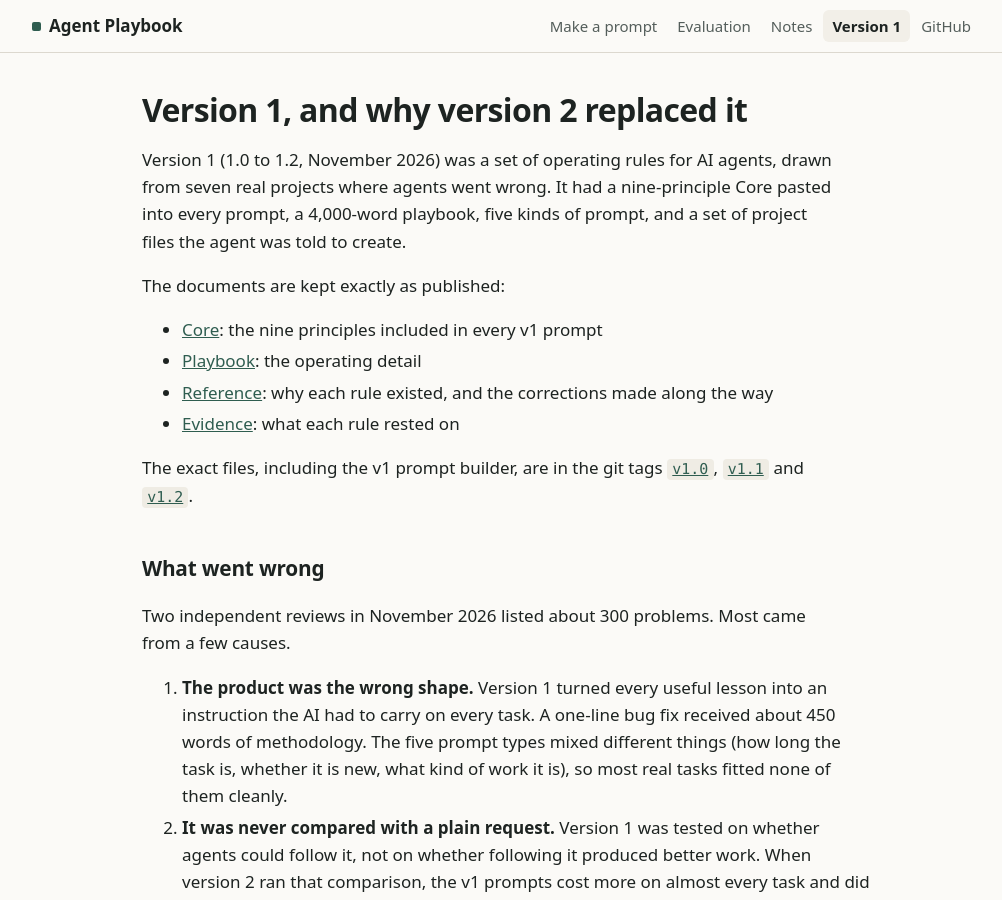
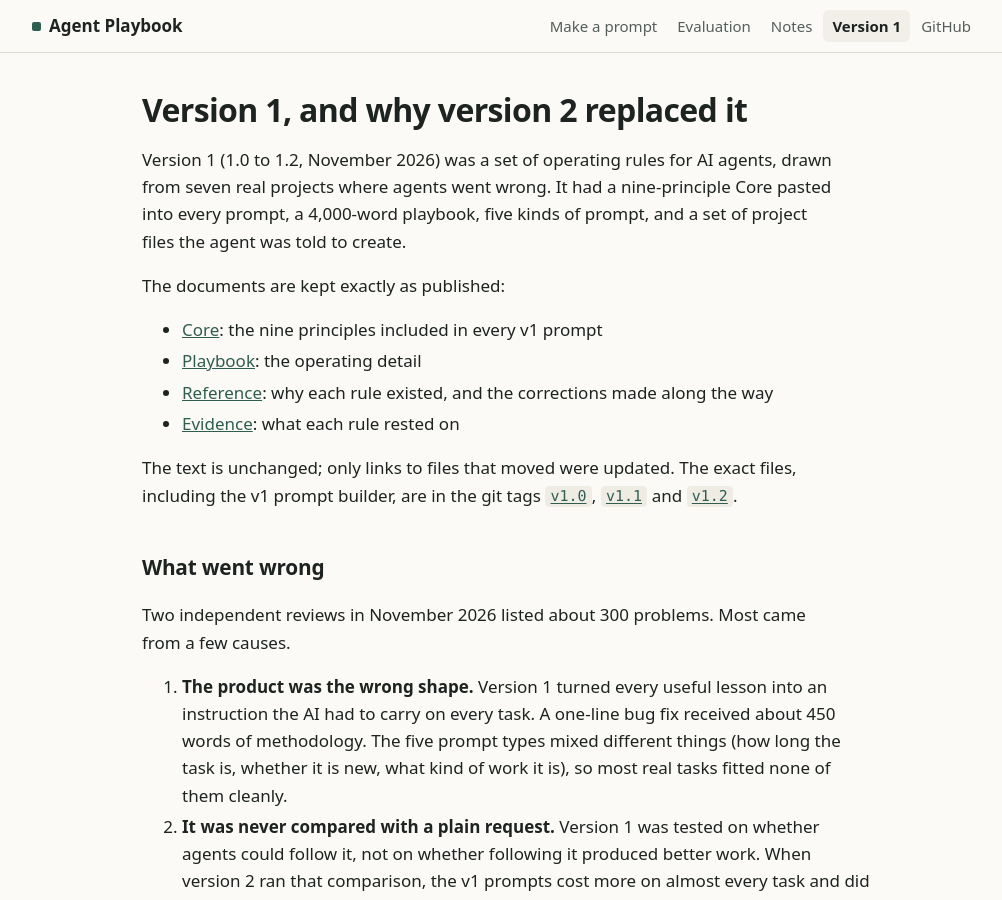
Before and after one commit to ashmit0014/agent-playbook, a Jekyll site: the page built from v1/index.md, in a window 1280 px wide and 900 px high. Shown: the whole window, without its empty margins (134-1136 px from the left). Built offline with Jekyll 4.4.1, drawn with Linux system fonts in a browser that asks for light colours.

Commit message:
Fix links broken by moving v1 into v1/; link check resolves the site's base path
Co-Authored-By: Claude Opus 5.5 <noreply@anthropic.com>

```diff
--- a/v1/index.md
+++ b/v1/index.md
@@ -13,7 +13,7 @@ The documents are kept exactly as published:
 - [Reference](REFERENCE.html): why each rule existed, and the corrections made along the way
 - [Evidence](EVIDENCE.html): what each rule rested on
 
-The exact files, including the v1 prompt builder, are in the git tags [`v1.0`](https://github.com/ashmit0014/agent-playbook/tree/v1.0), [`v1.1`](https://github.com/ashmit0014/agent-playbook/tree/v1.1) and [`v1.2`](https://github.com/ashmit0014/agent-playbook/tree/v1.2).
+The text is unchanged; only links to files that moved were updated. The exact files, including the v1 prompt builder, are in the git tags [`v1.0`](https://github.com/ashmit0014/agent-playbook/tree/v1.0), [`v1.1`](https://github.com/ashmit0014/agent-playbook/tree/v1.1) and [`v1.2`](https://github.com/ashmit0014/agent-playbook/tree/v1.2).
 
 ## What went wrong
 
```
Also changed, not shown: v1/REFERENCE.md (+2 -2 lines), .github/workflows/pages.yml, CHANGELOG.md.
